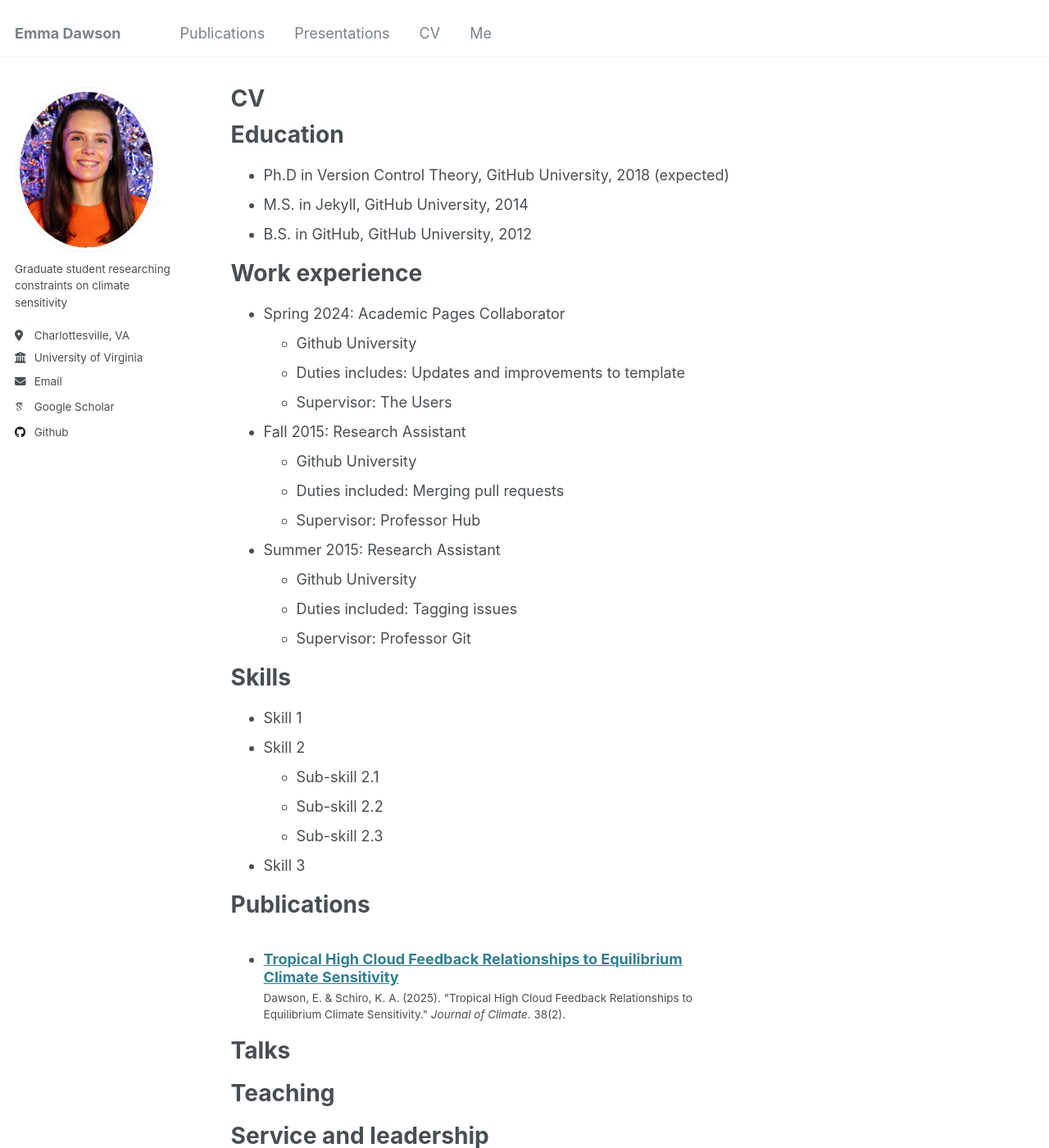
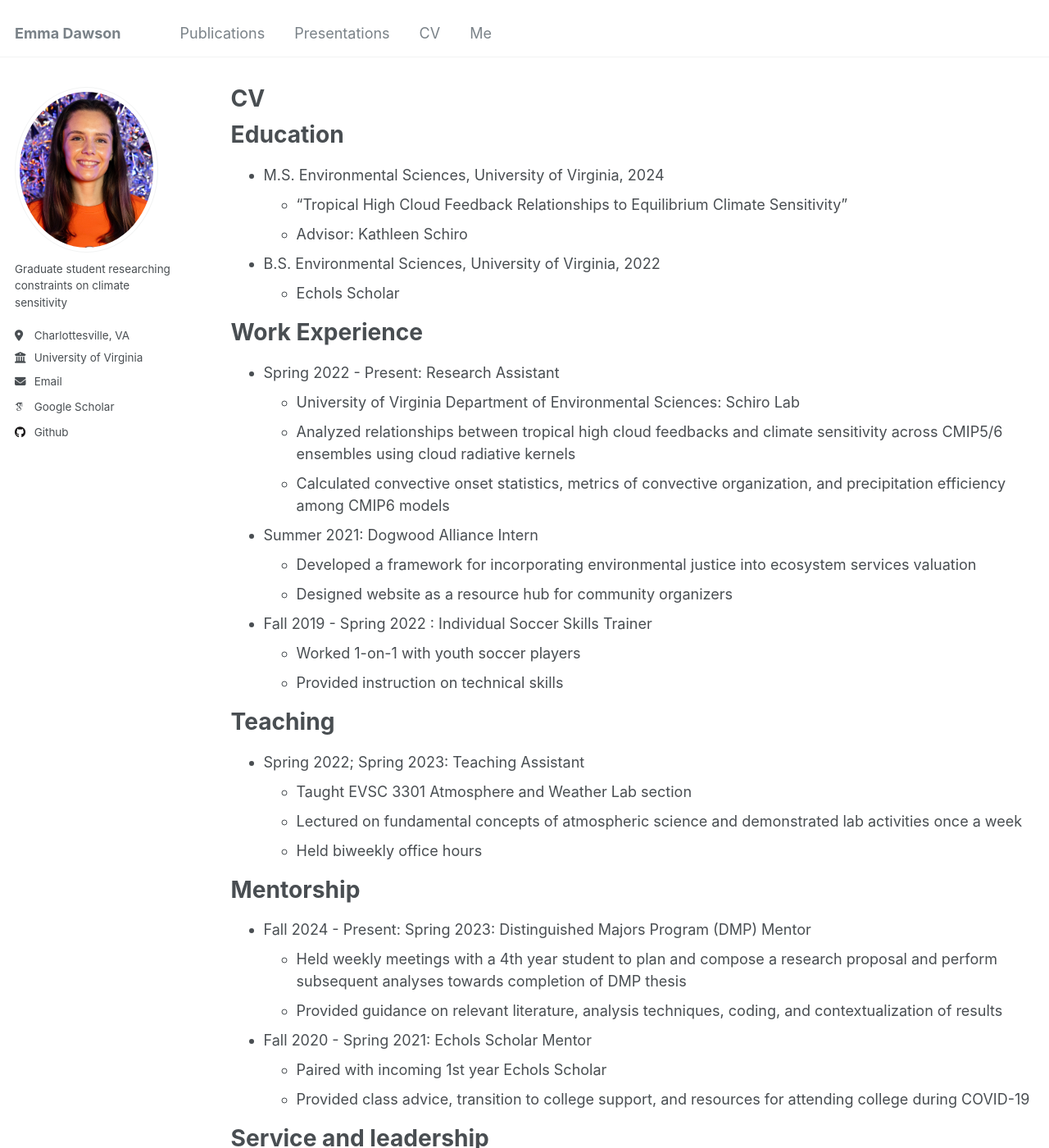
Before and after one commit to Emma-Dawson/Emma-Dawson.github.io, a Jekyll site: the page built from _pages/cv.md, in a window 1280 px wide and 1400 px high. Shown: the whole window at 82% size. Built offline with Jekyll 4.4.1, drawn with Linux system fonts in a browser that asks for light colours; some web fonts are replaced; some of the changed text lies outside the part shown.

Commit message:
update cv

```diff
--- a/_pages/cv.md
+++ b/_pages/cv.md
@@ -11,54 +11,56 @@ redirect_from:
 
 Education
 ======
-* Ph.D in Version Control Theory, GitHub University, 2018 (expected)
-* M.S. in Jekyll, GitHub University, 2014
-* B.S. in GitHub, GitHub University, 2012
+* M.S. Environmental Sciences, University of Virginia, 2024
+  * “Tropical High Cloud Feedback Relationships to Equilibrium Climate Sensitivity”
+  * Advisor: Kathleen Schiro
+* B.S. Environmental Sciences, University of Virginia, 2022
+  * Echols Scholar
 
-Work experience
+Work Experience
 ======
-* Spring 2024: Academic Pages Collaborator
-  * Github University
-  * Duties includes: Updates and improvements to template
-  * Supervisor: The Users
+* Spring 2022 - Present: Research Assistant
+  * University of Virginia Department of Environmental Sciences: Schiro Lab
+  * Analyzed relationships between tropical high cloud feedbacks and climate sensitivity across CMIP5/6 ensembles using cloud radiative kernels
+  * Calculated convective onset statistics, metrics of convective organization, and precipitation efficiency among CMIP6 models
 
-* Fall 2015: Research Assistant
-  * Github University
-  * Duties included: Merging pull requests
-  * Supervisor: Professor Hub
+* Summer 2021: Dogwood Alliance Intern
+  * Developed a framework for incorporating environmental justice into ecosystem services valuation
+  * Designed website as a resource hub for community organizers
 
-* Summer 2015: Research Assistant
-  * Github University
-  * Duties included: Tagging issues
-  * Supervisor: Professor Git
-
-Skills
-======
-* Skill 1
-* Skill 2
-  * Sub-skill 2.1
-  * Sub-skill 2.2
-  * Sub-skill 2.3
-* Skill 3
-
-Publications
-======
-  <ul>{% for post in site.publications reversed %}
-    {% include archive-single-cv.html %}
-  {% endfor %}</ul>
-
-Talks
-======
-  <ul>{% for post in site.talks reversed %}
-    {% include archive-single-talk-cv.html  %}
-  {% endfor %}</ul>
+* Fall 2019 - Spring 2022 : Individual Soccer Skills Trainer
+  * Worked 1-on-1 with youth soccer players
+  * Provided instruction on technical skills
 
 Teaching
 ======
-  <ul>{% for post in site.teaching reversed %}
-    {% include archive-single-cv.html %}
-  {% endfor %}</ul>
+* Spring 2022; Spring 2023: Teaching Assistant
+  * Taught EVSC 3301 Atmosphere and Weather Lab section
+  * Lectured on fundamental concepts of atmospheric science and demonstrated lab activities once a week
+  * Held biweekly office hours
+
+Mentorship
+======
+* Fall 2024 - Present: Spring 2023: Distinguished Majors Program (DMP) Mentor
+  * Held weekly meetings with a 4th year student to plan and compose a research proposal and perform subsequent analyses towards completion of DMP thesis
+  * Provided guidance on relevant literature, analysis techniques, coding, and contextualization of results
+* Fall 2020 - Spring 2021: Echols Scholar Mentor
+  * Paired with incoming 1st year Echols Scholar
+  * Provided class advice, transition to college support, and resources for attending college during COVID-19
 
 Service and leadership
 ======
-* Currently signed in to 43 different slack teams
+* Spring 2022 - Fall 2024: Varsity Women's Soccer Team Co-Captain
+  * University of Virginia
+  * Served as avenue of communication between players and coaching staff
+  * Assessed on-field performance and team culture
+
+* Fall 2019 - Spring 2024: Green Athletics Vice President
+  * University of Virginia
+  * Member and Vice President of student athlete sustainability group that promotes sustainability in the University of Virginia athletics department
+  * Organized used gear drives, plant-based snack tabling series, and student-athlete education initiatives
+
+* Spring 2019; Fall 2022: Athletes Committed to Education (ACE) Volunteer
+  * University of Virginia
+  *	Weekly volunteering in an elementary school
+  *	Helped third grade students with reading and writing activities
```
